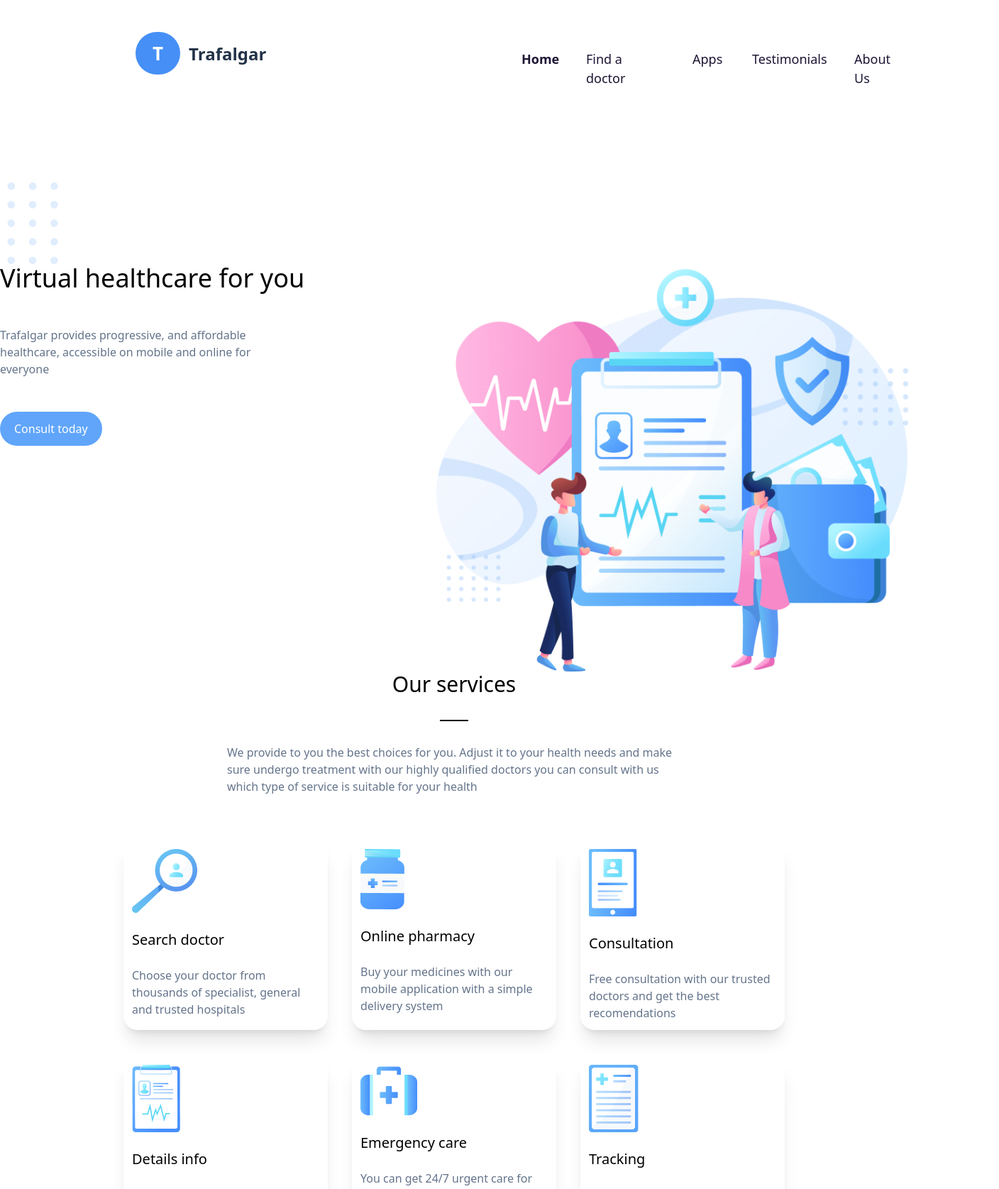
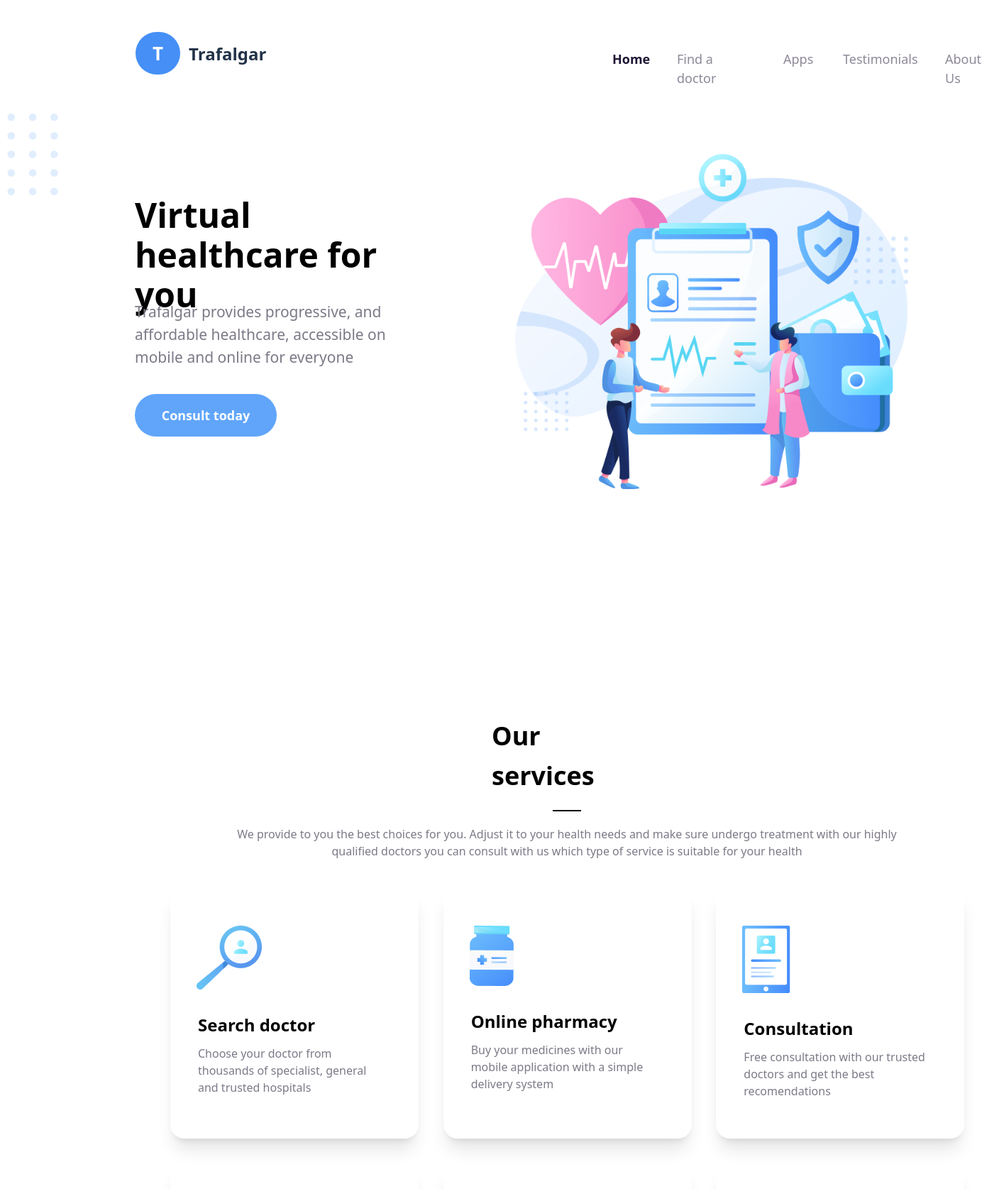
Before and after one commit to richardayikwei/Trafalgar-react, a React (Vite) app: page / in a window 1280 px wide. Shown: the top 1675 px of the page at 71% size, 1408 px wide, since content can reach past the window. Built offline with nearby package versions, Linux system fonts and the light colour scheme.

Commit message:
editing services cards

```diff
--- a/src/App.tsx
+++ b/src/App.tsx
@@ -15,45 +15,51 @@ function App() {
     <>
       <Navbar />
       <section>
-        <div className="hidden w-[131.58px] mt-[160px] md:flex ">
+        <div className="hidden w-[131.58px] mt-[63px] md:flex ">
           <img src={assets.bgimages.element} alt="element" />
         </div>
-        <div className="flex flex-col md:flex-row   container mx-auto md:mt-0 mt-[200px]">
-          <div className="flex flex-col md:w-1/2 space-y-12 w-[445px] h-[338px] rounded-[55px] mt-[] ">
-            <h1 className="text-4xl md:text-left text-center max-w-md">
+        <div className="flex flex-col-reverse md:flex-row mx-auto md:mt-0 mt-[200px] ">
+          <div className="flex flex-col md:w-[445px] space-y-9 w-[445px] h-[338px] rounded-[55px] md:ml-[190px] ">
+            <h1 className="text-[48px] h-[112px] md:text-left text-center w-[427px] font-bold leading-[56px]">
               Virtual healthcare for you
             </h1>
 
-            <p className="text-slate-500 md:text-left text-center max-w-sm">
+            <p className="text-[#7D7987] md:text-left text-center text-[21px] leading-[32px] font-light ">
               Trafalgar provides progressive, and affordable healthcare,
               accessible on mobile and online for everyone
             </p>
 
-            <button className="bg-blue-400 w-fit rounded-3xl text-white px-5 py-3 text-center md:justify-start  hover:bg-blue-700">
-              Consult today
-            </button>
+            <div className="md:justify-start justify-center flex  md:flex-row ">
+              <button className="bg-blue-400 font-bold text-[18px] leading-[60px] rounded-[55px] text-white text-center hover:bg-blue-700 w-[200px] h-[60px]">
+                Consult today
+              </button>
+            </div>
           </div>
-          <div>
+          <div className="md:w-[693px] md:h-[598px] md:ml-[109px] -mt-16">
             <img src={assets.images.illustration} alt="illustration" />
           </div>
         </div>
       </section>
-      <div className="flex flex-col items-center justify-around space-y-5">
-        <h1 className="text-3xl">Our services</h1>
+      <div className="flex flex-col items-center space-y-5 h-[177px] ml-[323px] w-[952px] mt-[200px] ">
+        <div className="w-[212px] font-bold leading-[56px] text-[36px]">
+          <h1>Our services</h1>
+        </div>
 
-        <div className="flex justify-start p-3">
+        <div className="flex ">
           <p className="border-b-2 w-10 border-black"></p>
         </div>
 
-        <p className="text-slate-500 mx-5 text-left md:w-1/2">
-          We provide to you the best choices for you. Adjust it to your health
-          needs and make sure undergo treatment with our highly qualified
-          doctors you can consult with us which type of service is suitable for
-          your health
-        </p>
+        <div className="w-[952px] h-[60px] font-[300] text-[#7D7987] text-center">
+          <p>
+            We provide to you the best choices for you. Adjust it to your health
+            needs and make sure undergo treatment with our highly qualified
+            doctors you can consult with us which type of service is suitable
+            for your health
+          </p>
+        </div>
       </div>
       <section>
-        <div className="w-fit flex flex-col mx-auto mt-16">
+        <div className=" flex flex-col mx-auto mt-16 ml-[240px] w-[1120px] h-[745px] ">
           <div className="grid grid-cols-3 gap-x-[34px] gap-y-[37px]">
             {services.slice(0, 6).map((service, idx) => (
               <ServiceCard key={idx} service={service} />
@@ -83,7 +89,6 @@ function App() {
       ))}
       <Profile />
       <section>
-
         <div className="flex flex-col items-center justify-around space-y-5 mt-24">
           <h1 className="text-3xl">Check out our latest article</h1>
 
@@ -94,7 +99,7 @@ function App() {
         <div className="w-fit flex flex-col mx-auto mt-16">
           <div className="grid grid-cols-3 gap-x-[34px] gap-y-[37px]">
             {articles.map((article, idx) => (
-              <ArticleCard key={idx} article={article} >
+              <ArticleCard key={idx} article={article}>
                 <ArrowBtn />
               </ArticleCard>
             ))}
--- a/src/components/Button.tsx
+++ b/src/components/Button.tsx
@@ -5,10 +5,10 @@ interface ButtonProps {
 
 const Button = ({btntext, position} : ButtonProps) => {
   return (
-    <div className={`flex ${position}`}>
+    <div className={`flex ${position} text-center leading-[60px] text-[#458FF6] `}>
       <a
         href="#"
-        className="bg-white text-blue-400 border-blue-400 border-2 rounded-3xl border-solid px-9 mt-20 py-2 hover:bg-blue-700 hover:text-white"
+        className="bg-white  border-[#458FF6]  border-[1.4px] rounded-[55px] border-solid  mt-20 w-[200px] h-[60px]  hover:bg-blue-700 hover:text-white"
       >
         {btntext}
       </a>
--- a/src/components/Navbar.tsx
+++ b/src/components/Navbar.tsx
@@ -4,10 +4,10 @@ const Navbar = () => {
 
 
   return (
-    <nav className="container">
-      <div className="flex flex-col md:flex-row justify-between ">
-        {/*Logo*/}
-        <div className=" flex flex-col md:flex-row w-[160px] h-[41px] mt-[56px] md:ml-[191px] ml-[50px]">
+    <nav>
+      <div className="flex flex-col md:flex-row">
+
+        <div className="flex-col md:flex-row w-[160px] h-[41px] mt-[56px] md:ml-[191px] ml-[50px]">
           <h1 className="text-[#233348] font-bold text-[24px]">
             <span className="rounded-full bg-[#458FF6] text-[26px] py-3 px-6 mr-3 font-bold  text-white">
               T
@@ -16,7 +16,7 @@ const Navbar = () => {
           </h1>
         </div>
 
-        <div className="flex flex-col md:flex-row justify-between  w-[545px] h-[23px] mt-[70px] ml-[50px] text-[18px] text-[#1F1534]">
+        <div className="flex flex-col md:flex-row space-x-10  w-[545px] h-[23px] mt-[70px] md:ml-[512px] ml-[50px] text-[18px] text-[#1F1534]">
           <a
             href="#"
             className="font-bold hover:bg-[#1F1534] w-[51px] hover:text-white"
@@ -25,20 +25,20 @@ const Navbar = () => {
           </a>
           <a
             href="#"
-            className=" hover:bg-[#1F1534] hover:text-white w-[110px]"
+            className="opacity-50 hover:bg-[#1F1534] hover:text-white w-[110px]"
           >
             Find a doctor
           </a>
-          <a href="#" className=" w-[44px] hover:bg-[#1F1534] hover:text-white">
+          <a href="#" className="opacity-50 w-[44px] hover:bg-[#1F1534] hover:text-white">
             Apps
           </a>
           <a
             href="#"
-            className=" w-[104px] hover:bg-[#1F1534] hover:text-white"
+            className="opacity-50 w-[104px] hover:bg-[#1F1534] hover:text-white"
           >
             Testimonials
           </a>
-          <a href="#" className=" w-[76px] hover:bg-[#1F1534] hover:text-white">
+          <a href="#" className="opacity-50 w-[76px] hover:bg-[#1F1534] hover:text-white">
             About Us
           </a>
         </div>
--- a/src/components/ServiceCard.tsx
+++ b/src/components/ServiceCard.tsx
@@ -6,10 +6,16 @@ type ServiceCardProps = {
 
 export const ServiceCard = ({ service }: ServiceCardProps) => {
   return (
-    <div className="flex-col md:w-72 md:border-transparent md:shadow-xl rounded-[20px]">
-      <img src={service.icon} alt={service.alt} className="p-3" />
-      <h1 className="p-3 text-xl ">{service.title}</h1>
-      <p className="p-3 text-slate-500">{service.description}</p>
+    <div className="flex-col md:w-[350px] h-[354px] md:border-transparent md:shadow-xl rounded-[20px]">
+      <img
+        src={service.icon}
+        alt={service.alt}
+        className=" ml-[37px] mt-[54px] "
+      />
+      <h1 className="ml-[39px] mt-[22.41px] text-[24px] leading-[56px] font-bold ">
+        {service.title}
+      </h1>
+      <p className=" text-[#7D7987] ml-[39px] font-[300px] w-[266px] text-[16px]">{service.description}</p>
     </div>
   );
 };
```
